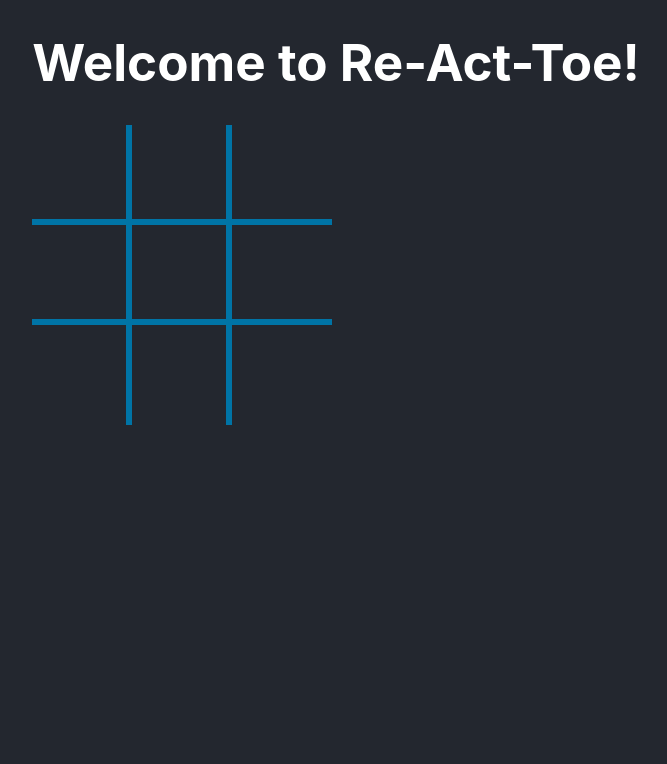
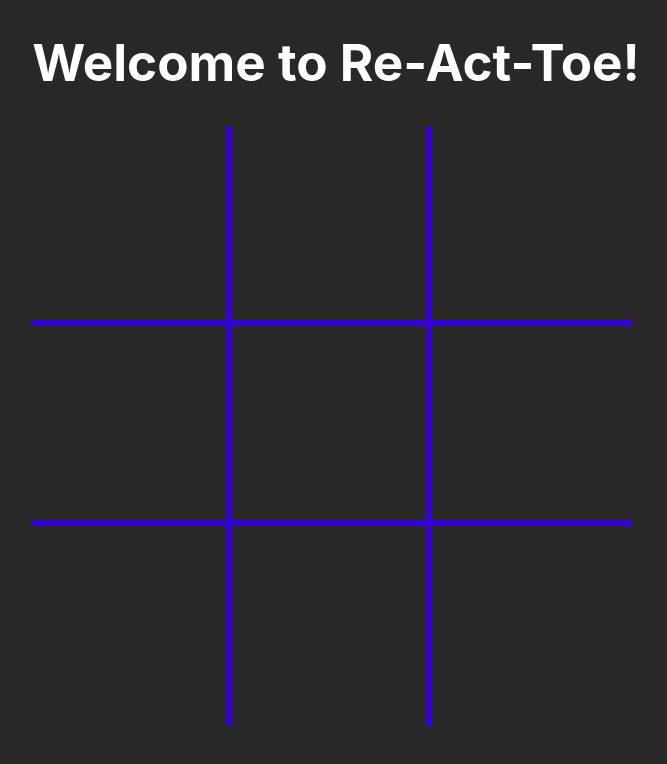
Before and after one commit to danymarsico/Tic_Tac_Toe, a React (Vite) app in the folder Tic_Tac_Toe/: page / in a window 1280 px wide. Shown: the top 764 px of the page, without its empty margins (304-971 px from the left). Built offline with nearby package versions, Linux system fonts and the light colour scheme.

Commit message:
Adds a lineClass to show a line crossing the board slots of the winner

```diff
--- a/Tic_Tac_Toe/src/App.css
+++ b/Tic_Tac_Toe/src/App.css
@@ -2,7 +2,7 @@ body {
   display: flex;
   flex-direction: column;
   align-items: center;
-  background-color: #23272f;
+  background-color: #282828;
   color: white;
 }
 
@@ -12,8 +12,8 @@ h1 {
 
 .board {
   display: grid;
-  grid-template-columns: 100px 100px 100px;
-  grid-template-rows: 100px 100px 100px;
+  grid-template-columns: 200px 200px 200px;
+  grid-template-rows: 200px 200px 200px;
   cursor: pointer;
   position: relative;
 }
@@ -27,11 +27,11 @@ h1 {
 }
 
 .right-border {
-  border-right: 0.2em solid #0074a6;
+  border-right: 0.2em solid #3500D3;
 }
 
 .bottom-border {
-  border-bottom: 0.2em solid #0074a6;
+  border-bottom: 0.2em solid #3500D3;
 }
 
 .x-hover:hover::after {
@@ -43,3 +43,53 @@ h1 {
   content: "O";
   opacity: 0.4;
 }
+
+.line {
+  position: absolute;
+  background-color: darkorange;
+}
+
+.line-row-1 {
+  width: 100%;
+  height: 4px;
+  top: 16%;
+}
+.line-row-2 {
+  width: 100%;
+  height: 4px;
+  top: 49.5%;
+}
+.line-row-3 {
+  width: 100%;
+  height: 4px;
+  top: 83.2%;
+}
+.line-column-1 {
+  height: 100%;
+  width: 4px;
+  left: 16%;
+}
+.line-column-2 {
+  height: 100%;
+  width: 4px;
+  left: 49.2%;
+}
+.line-column-3 {
+  height: 100%;
+  width: 4px;
+  left: 83%;
+}
+.line-diagonal-1 {
+  width: 90%;
+  height: 4px;
+  top: 50%;
+  left: 5%;
+  transform: skewY(45deg);
+}
+.line-diagonal-2 {
+  width: 90%;
+  height: 4px;
+  top: 50%;
+  left: 4.2%;
+  transform: skewY(-45deg);
+}
--- a/Tic_Tac_Toe/src/components/Line.jsx
+++ b/Tic_Tac_Toe/src/components/Line.jsx
@@ -1,6 +1,6 @@
-function Line() {
+function Line({lineClass}) {
     return (
-        <div></div>
+        <div className = {`line ${lineClass}`}></div>
      );
 }
 
--- a/Tic_Tac_Toe/src/components/TTTBoard.jsx
+++ b/Tic_Tac_Toe/src/components/TTTBoard.jsx
@@ -1,7 +1,7 @@
 import Line from "./Line";
 import Tile from "./Tile";
 
-function Board({ tiles, onTileClick, playerTurn }) {
+function Board({ tiles, onTileClick, playerTurn, lineClass }) {
     return (
         <div className="board">
             <Tile playerTurn = {playerTurn} onClick={()=> onTileClick(0)} value = {tiles[0]} className='right-border bottom-border' />
@@ -13,7 +13,7 @@ function Board({ tiles, onTileClick, playerTurn }) {
             <Tile playerTurn = {playerTurn} onClick={()=> onTileClick(6)} value = {tiles[6]} className='right-border'/>
             <Tile playerTurn = {playerTurn} onClick={()=> onTileClick(7)} value = {tiles[7]} className='right-border'/>
             <Tile playerTurn = {playerTurn} onClick={()=> onTileClick(8)} value = {tiles[8]} />
-            <Line/>
+            <Line lineClass = {lineClass} />
         </div>
      );
 }
--- a/Tic_Tac_Toe/src/components/TicTacToe.jsx
+++ b/Tic_Tac_Toe/src/components/TicTacToe.jsx
@@ -7,6 +7,7 @@ const PLAYER_O = 'O'
 function TicTacToe() {
     const [tiles, setTiles] = useState(Array(9).fill(null));
     const [playerTurn, setPlayerTurn] = useState(PLAYER_X);
+    const [lineClass, setLineClass] = useState();
 
     const handleTileClick = (index) => {
         if (tiles[index] !== null) {
@@ -26,7 +27,11 @@ function TicTacToe() {
     return (
         <div>
             <h1>Welcome to Re-Act-Toe!</h1>
-            <Board playerTurn = {playerTurn} tiles = {tiles} onTileClick={handleTileClick} />
+            <Board playerTurn = {playerTurn}
+            tiles = {tiles}
+            onTileClick = {handleTileClick}
+            lineClass = {lineClass}
+            />
         </div>
     );
 }
```
